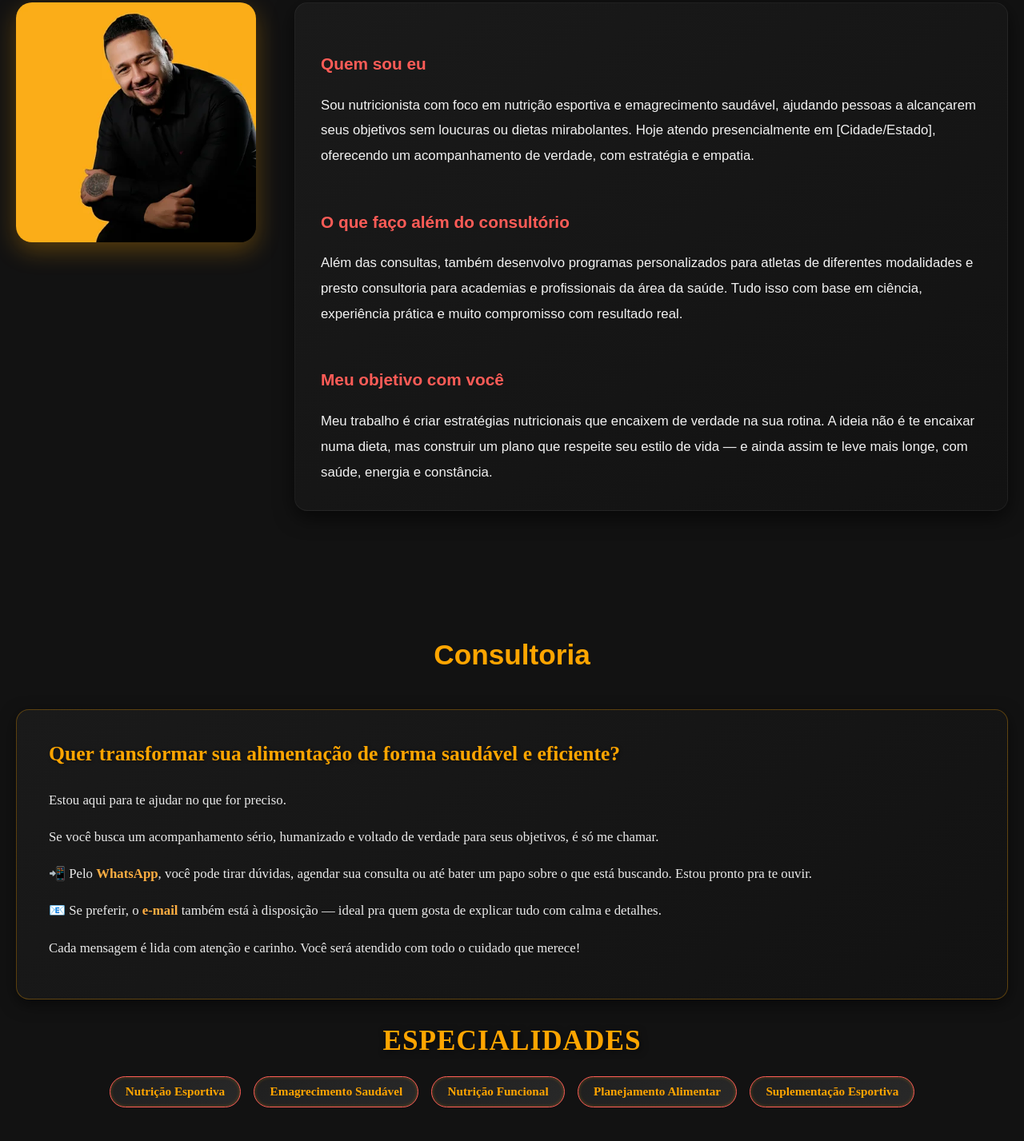
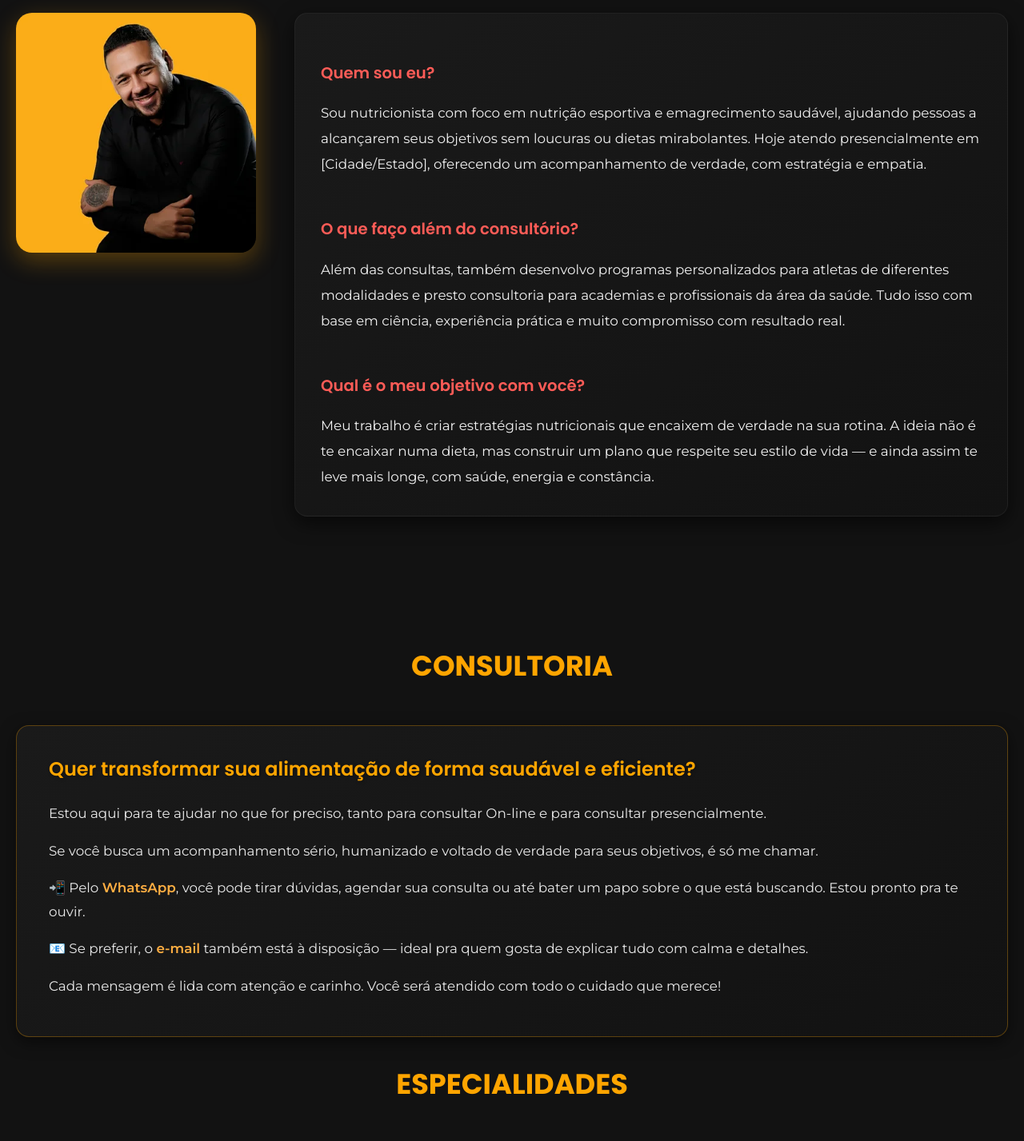
Before and after one commit to Pedruzz30/LucasNutri, a plain HTML site: page index.html in a window 1280 px wide. Shown: the part 265-1692 px from the top of the page at 80% size. Drawn offline with Linux system fonts and the light colour scheme.

Commit message:
atualizações

```diff
--- a/index.html
+++ b/index.html
@@ -6,6 +6,7 @@
   <title>Lucas Souza | Nutricionista Esportivo</title>
   <link rel="stylesheet" href="style.css">
   <link rel="stylesheet" href="https://cdnjs.cloudflare.com/ajax/libs/font-awesome/6.0.0-beta3/css/all.min.css">
+  <link href="https://fonts.googleapis.com/css2?family=Poppins:wght@400;600;700&family=Montserrat:wght@400;600&display=swap" rel="stylesheet">
 </head>
 <body>
   <header class="header-minimal">
@@ -37,17 +38,17 @@
           </div>
           <div class="about-content">
             <div class="about-block">
-              <h3>Quem sou eu</h3>
+              <h3>Quem sou eu?</h3>
               <p>Sou nutricionista com foco em nutrição esportiva e emagrecimento saudável, ajudando pessoas a alcançarem seus objetivos sem loucuras ou dietas mirabolantes. Hoje atendo presencialmente em [Cidade/Estado], oferecendo um acompanhamento de verdade, com estratégia e empatia.</p>
             </div>
 
             <div class="about-block">
-              <h3>O que faço além do consultório</h3>
+              <h3>O que faço além do consultório?</h3>
               <p>Além das consultas, também desenvolvo programas personalizados para atletas de diferentes modalidades e presto consultoria para academias e profissionais da área da saúde. Tudo isso com base em ciência, experiência prática e muito compromisso com resultado real.</p>
             </div>
 
             <div class="about-block">
-              <h3>Meu objetivo com você</h3>
+              <h3>Qual é o meu objetivo com você?</h3>
               <p>Meu trabalho é criar estratégias nutricionais que encaixem de verdade na sua rotina. A ideia não é te encaixar numa dieta, mas construir um plano que respeite seu estilo de vida — e ainda assim te leve mais longe, com saúde, energia e constância.</p>
             </div>
           </div>
@@ -57,11 +58,12 @@
 
     <section class="section-minimal" id="consultoria">
       <div class="container">
-        <h2 class="section-title">Consultoria</h2>
+        <h2 class="section-title">CONSULTORIA</h2>
         <div class="consultoria-info">
           <h3>Quer transformar sua alimentação de forma saudável e eficiente?</h3>
 
-          <p>Estou aqui para te ajudar no que for preciso.</p>
+          <p>Estou aqui para te ajudar no que for preciso, tanto para consultar On-line e para consultar presencialmente.</p>
+
           <p>Se você busca um acompanhamento sério, humanizado e voltado de verdade para seus objetivos, é só me chamar.</p>
 
           <p>📲 Pelo <strong>WhatsApp</strong>, você pode tirar dúvidas, agendar sua consulta ou até bater um papo sobre o que está buscando. Estou pronto pra te ouvir.</p>
@@ -72,7 +74,7 @@
         </div>
       </div>
         <div class="skills-container">
-          <h3 class="skills-title">ESPECIALIDADES</h3>
+          <h3 class="section-title">ESPECIALIDADES</h3>
           <ul class="skills-list">
             <li>Nutrição Esportiva</li>
             <li>Emagrecimento Saudável</li>
--- a/style.css
+++ b/style.css
@@ -25,7 +25,15 @@ html {
 
 body {
   background-color: #0f0f0f;
-  color: #0f0f0f;
+  color: #fff;
+  font-family: 'Montserrat', sans-serif;
+}
+
+
+h1,
+h2,
+h3 {
+  font-family: 'Poppins', sans-serif;
 }
 
 
@@ -185,7 +193,8 @@ body {
 }
 
 .consultoria-info h3 {
-  font-size: 1.6rem;
+   font-family: 'Poppins', sans-serif;
+  font-size: 1.5rem;
   margin-bottom: 1.2rem;
   color: #ffa500;
   font-weight: 600;
@@ -274,7 +283,7 @@ body {
 
 /* === CHECKPOINT: TÍTULOS DENTRO DO CONTEÚDO (ex: CONSULTORIA) === */
 .about-content h3 {
-  font-size: 1.3rem;
+  font-family: 'poppins' sans-serif;
   font-weight: 600;
   color: #ff5c57;
   margin-top: 1.5rem;
@@ -287,10 +296,10 @@ body {
 }
 
 .skills-title {
-  font-size: 2.2rem; /* Aumentado! */
+  font-family: 'poppins' sans-serif;
   margin-bottom: 1.5rem;
   color: #ffa500;
-  font-weight: 800;
+  font-weight: 700;
   text-transform: uppercase;
   text-shadow: 2px 2px 8px rgba(0, 0, 0, 0.6);
   letter-spacing: 1px;
@@ -409,7 +418,7 @@ body {
 /* === CHECKPOINT: Título do Serviço === */
 .service-item h3 {
   font-family: 'Poppins', sans-serif;
-  font-size: 1.3rem;
+  font-size: 1.5rem;
   color: #FF5C57;
   margin-bottom: 1rem;
 }
@@ -507,8 +516,8 @@ body {
 }
 
 .card .title {
-  font-size: 1.2rem;
-  font-weight: bold;
+  font-family: 'poppins' sans-serif;
+  font-size: 1.5rem;
   margin: 0;
   color: #fff;
 }
```
